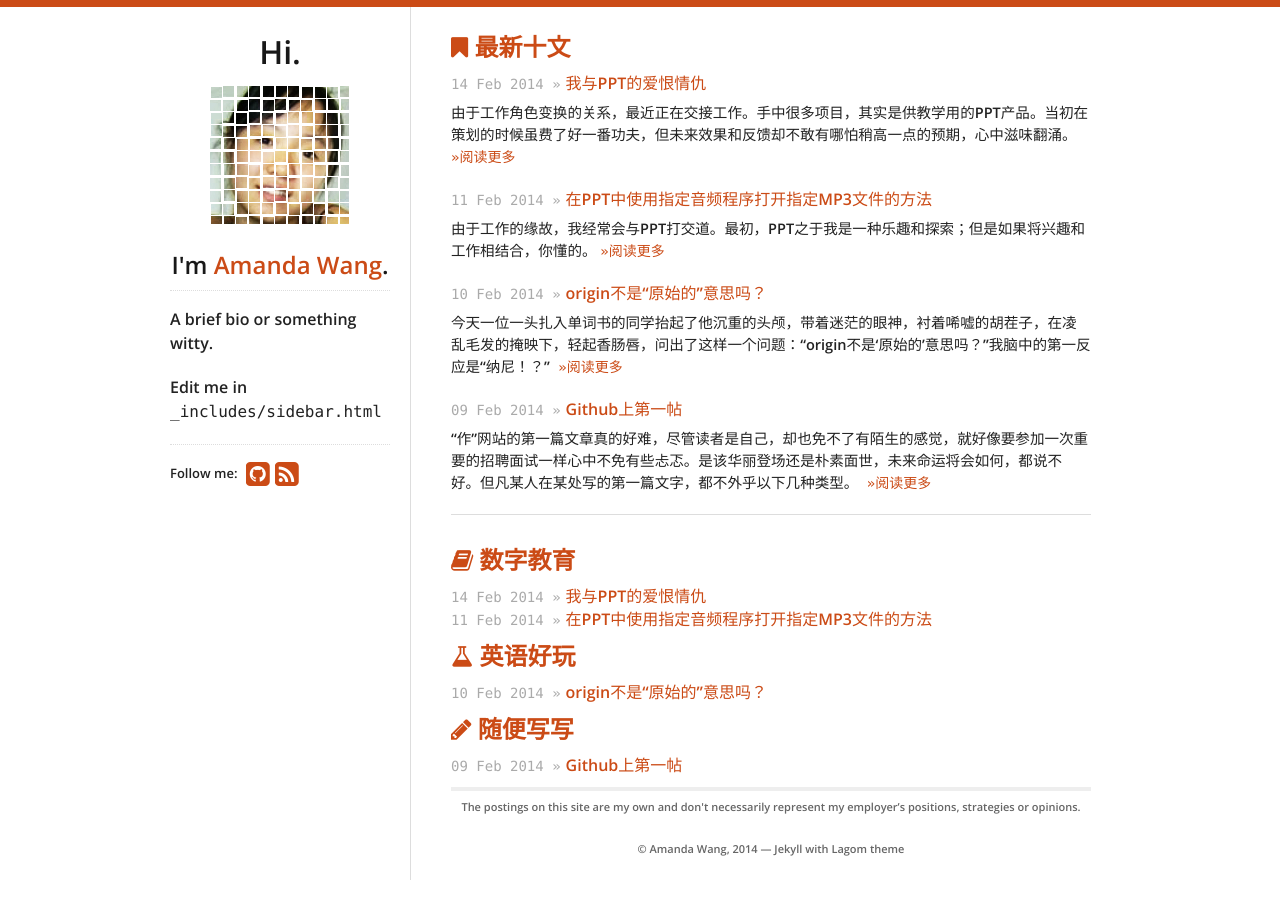
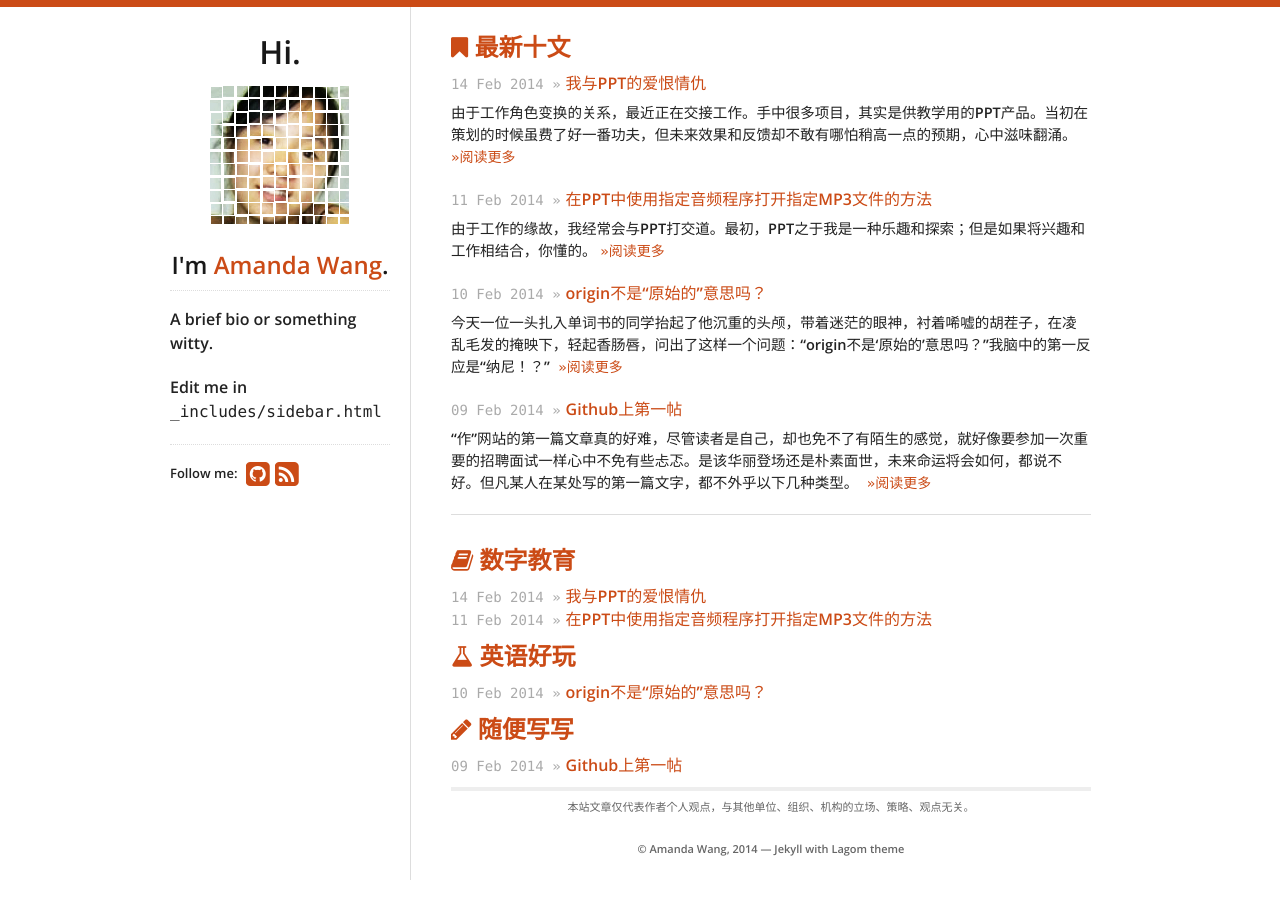
Before and after one commit to fantaghiro/fantaghiro.github.io, a Jekyll site: the page built from index.html, in a window 1280 px wide. Built offline with Jekyll 4.4.1, drawn with Linux system fonts in a browser that asks for light colours; nearby versions of some CDN libraries.

Commit message:
Update footer.html

```diff
--- a/_includes/footer.html
+++ b/_includes/footer.html
@@ -1,8 +1,7 @@
 <div class="disclaimer">
   {% if site.theme.show_disclaimer %}
   <p>
-    The postings on this site are my own and don't necessarily represent my
-    employer’s positions, strategies or opinions.
+    本站文章仅代表作者个人观点，与其他单位、组织、机构的立场、策略、观点无关。
   </p>
   {% endif %}
 
```
